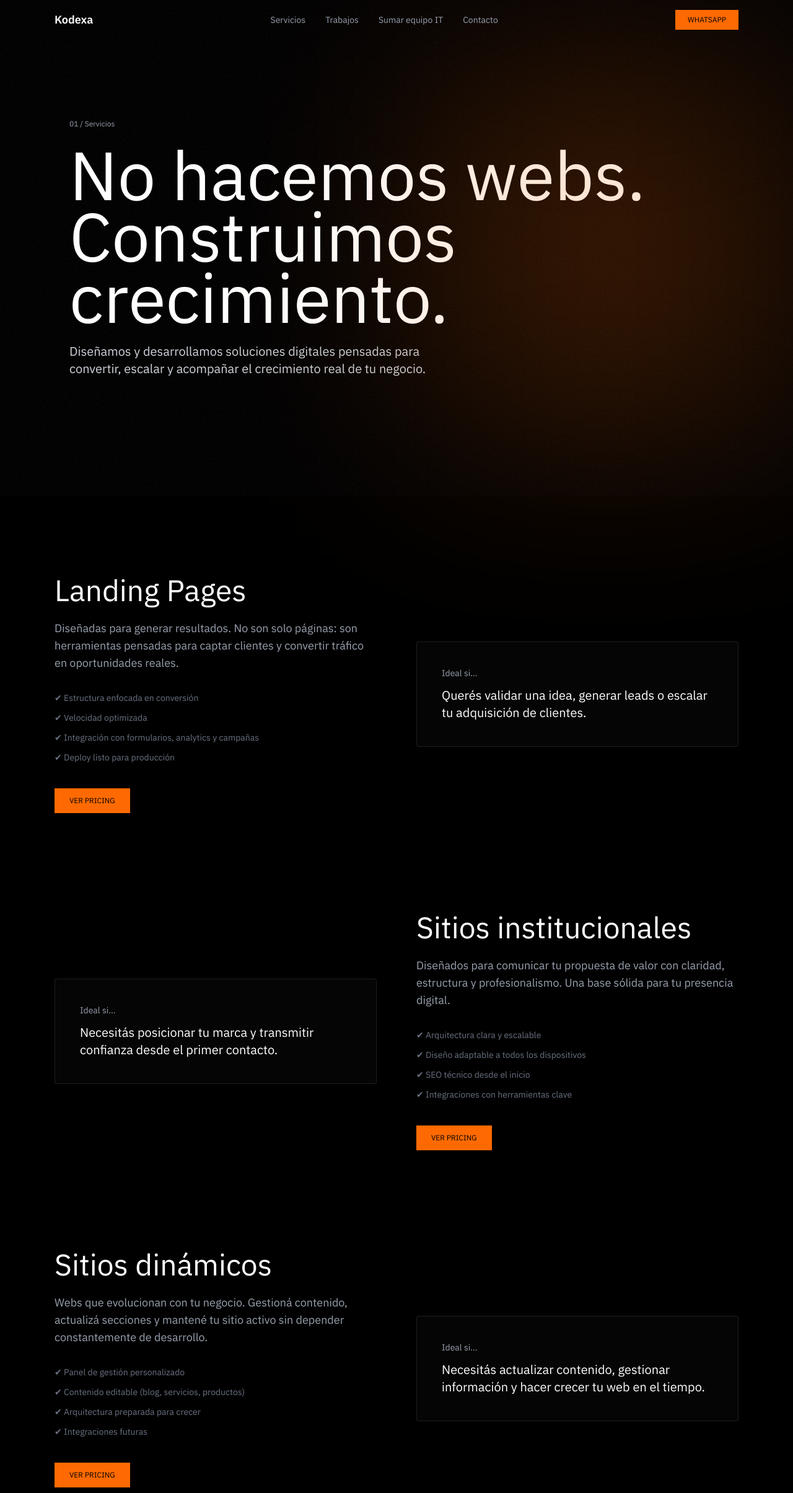
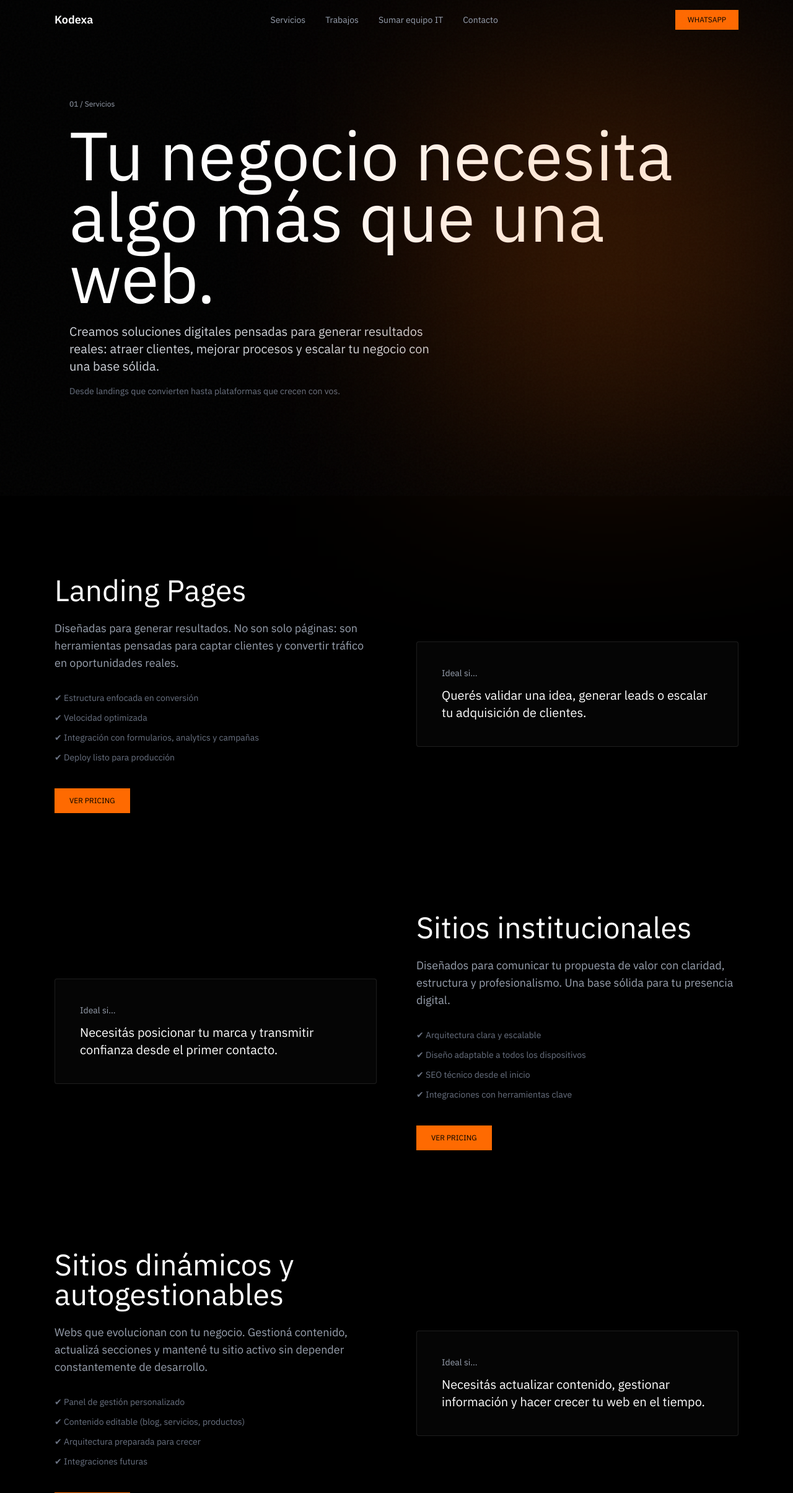
Before and after one commit to lautaro2004/kodexa-landing, a Next.js app: page /servicios in a window 1280 px wide. Shown: the top 2409 px of the page at 62% size. Built offline with nearby package versions, Linux system fonts and the light colour scheme.

Commit message:
Mejora del hero en page de servicios

```diff
--- a/app/servicios/page.tsx
+++ b/app/servicios/page.tsx
@@ -43,14 +43,19 @@ export default function ServicesPage() {
           <p className="text-xs text-gray-400 mb-6">01 / Servicios</p>
 
           <h1 className="text-[52px] md:text-[110px] leading-[0.9] font-[var(--font-bebas)]">
-            No hacemos webs.
+            Tu negocio necesita
             <br />
-            Construimos crecimiento.
+            algo más que una web.
           </h1>
 
           <p className="mt-6 text-xl text-gray-300 max-w-[600px]">
-            Diseñamos y desarrollamos soluciones digitales pensadas para
-            convertir, escalar y acompañar el crecimiento real de tu negocio.
+            Creamos soluciones digitales pensadas para generar resultados
+            reales: atraer clientes, mejorar procesos y escalar tu negocio con
+            una base sólida.
+          </p>
+
+          <p className="mt-4 text-sm text-gray-500 max-w-[500px]">
+            Desde landings que convierten hasta plataformas que crecen con vos.
           </p>
         </div>
       </div>
@@ -139,7 +144,7 @@ export default function ServicesPage() {
         <div className="grid md:grid-cols-2 gap-16 items-center">
           <div className="reveal">
             <h2 className="text-4xl md:text-5xl font-[var(--font-bebas)]">
-              Sitios dinámicos
+              Sitios dinámicos y autogestionables
             </h2>
 
             <p className="mt-6 text-gray-400 text-lg">
```
